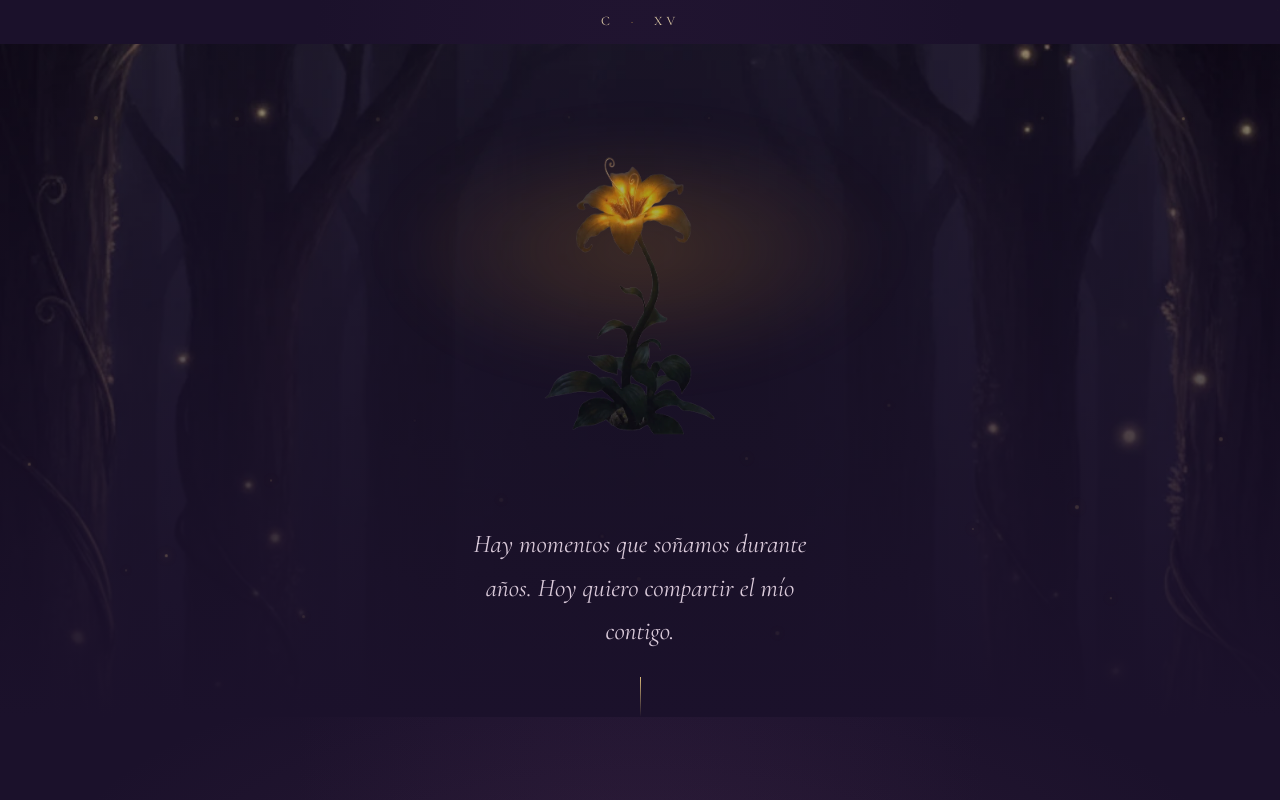
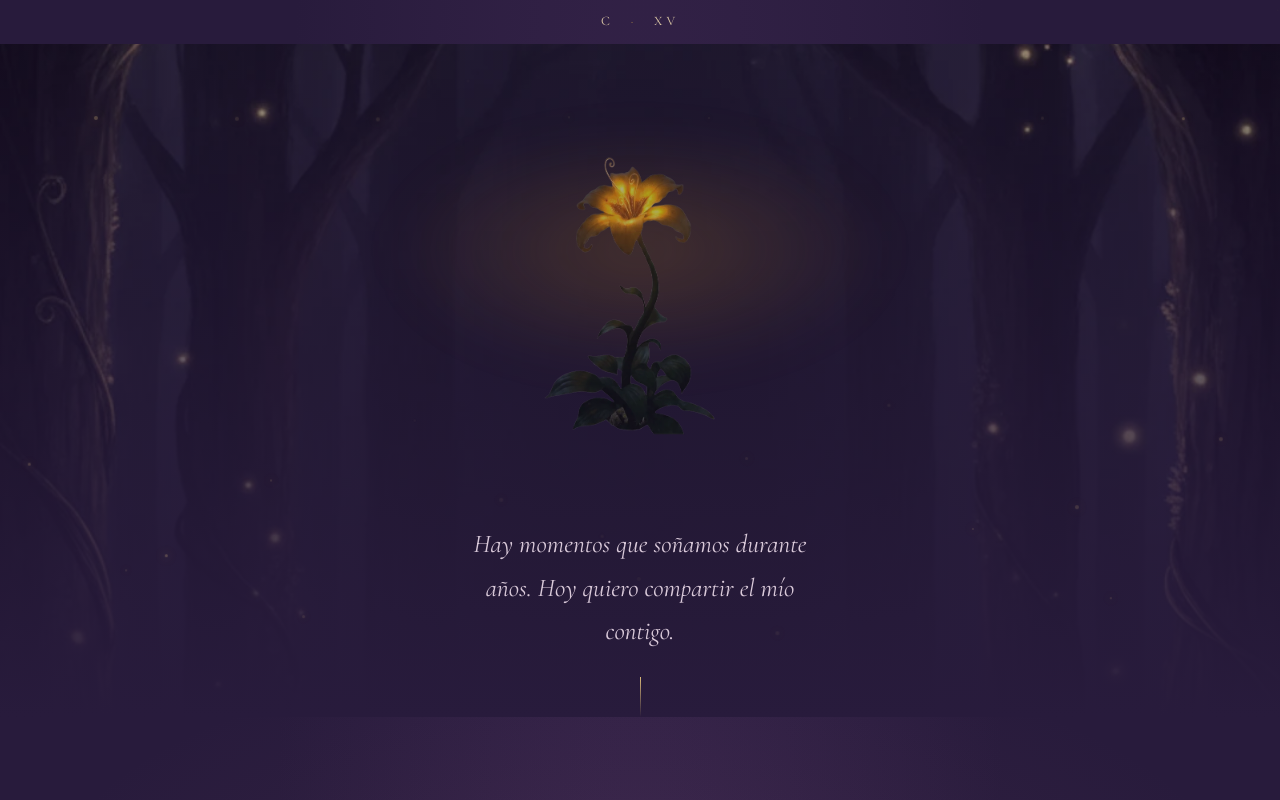
Before and after one commit to Temikia/Invitaciones, a React (Vite) app: page / in a window 1280 px wide. Shown: the top 800 px of the page. Built offline with nearby package versions, Linux system fonts and the light colour scheme.

Commit message:
actualización de tono

```diff
--- a/src/styles/invitation.css
+++ b/src/styles/invitation.css
@@ -3,7 +3,8 @@
 :root {
   font-family: "Manrope", sans-serif;
   color: #f2e8dc;
-  background: #160e23;
+  /* background: #160e23; -- anterior */
+  background: #231735;
   font-synthesis: none;
   text-rendering: optimizeLegibility;
   -webkit-font-smoothing: antialiased;
@@ -79,8 +80,12 @@ p {
   position: relative;
   isolation: isolate;
   overflow: clip;
+  /* Fondo anterior:
   background:
     radial-gradient(ellipse at 50% 20%, #35204455, transparent 40%), #1b112b;
+  */
+  background:
+    radial-gradient(ellipse at 50% 20%, #4f336366, transparent 42%), #281b3c;
 }
 .scene {
   position: relative;
@@ -190,8 +195,13 @@ p {
 }
 .flower-scene {
   padding: 32px 0 0;
+  /* Fondo anterior:
   background:
     linear-gradient(#110c1e66, #1b112b 100%),
+    url("/assets/production/backgrounds/forest.webp") center 25% / cover;
+  */
+  background:
+    linear-gradient(#1c132f66, #281b3c 100%),
     url("/assets/production/backgrounds/forest.webp") center 25% / cover;
 }
 .flower-scene .scene-inner {
@@ -774,7 +784,8 @@ p {
 }
 .countdown-scene {
   padding: 48px 0 56px;
-  background: linear-gradient(transparent, #151023);
+  /* background: linear-gradient(transparent, #151023); -- anterior */
+  background: linear-gradient(transparent, #221936);
 }
 .countdown {
   display: flex;
@@ -802,7 +813,8 @@ p {
 .rsvp-scene,
 .memories-scene,
 .thanks-scene {
-  background: #151023;
+  /* background: #151023; -- anterior */
+  background: #221936;
 }
 .gifts-scene {
   padding: 56px 0 48px;
@@ -945,8 +957,13 @@ p {
 .lake-scene {
   min-height: 100svh;
   padding: 18svh 0 35svh;
+  /* Fondo anterior:
   background:
     linear-gradient(#151023 0%, #15102355 25%, #15102300 65%),
+    url("/assets/production/backgrounds/lake.webp") center bottom/cover;
+  */
+  background:
+    linear-gradient(#221936 0%, #22193655 25%, #22193600 65%),
     url("/assets/production/backgrounds/lake.webp") center bottom/cover;
   overflow: hidden;
 }
```
